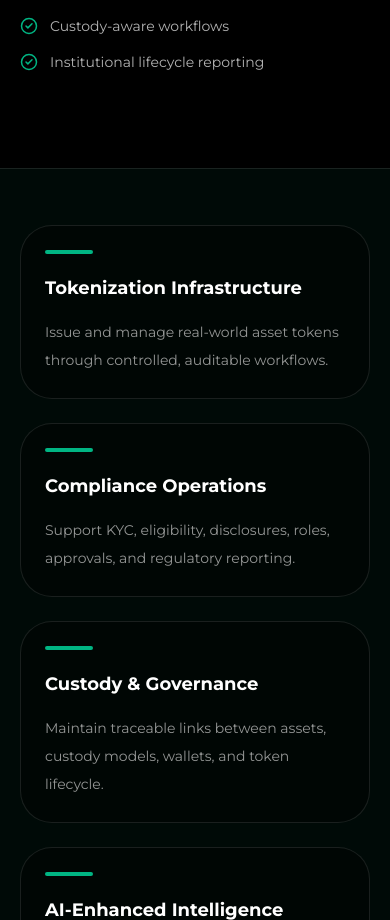
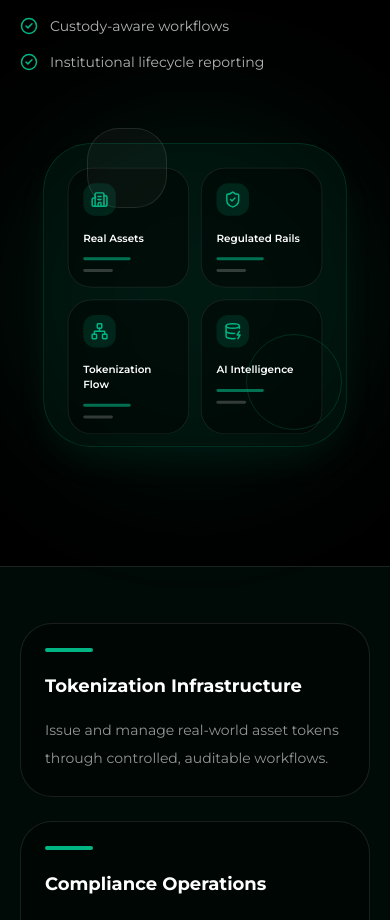
Before and after one commit to selmanpak/firstdata-website, a React (Vite) app: page /#/ in a window 390 px wide. Shown: the part 886-1806 px from the top of the page. Built offline with nearby package versions, Linux system fonts and the light colour scheme.

Commit message:
Add proper mobile layout for homepage hero visual

```diff
--- a/src/components/HeroVisual.tsx
+++ b/src/components/HeroVisual.tsx
@@ -3,10 +3,10 @@ import { Building2, DatabaseZap, Network, ShieldCheck } from "lucide-react";
 
 export function HeroVisual() {
   return (
-    <div className="relative hidden min-h-[520px] lg:block">
-      <div className="absolute right-0 top-8 h-[440px] w-[440px] rounded-full bg-[#00B583]/10 blur-3xl" />
+    <div className="relative mx-auto min-h-[350px] w-full max-w-[420px] overflow-visible lg:min-h-[520px] lg:max-w-none">
+      <div className="absolute left-1/2 top-1/2 h-[360px] w-[360px] -translate-x-1/2 -translate-y-1/2 rounded-full bg-[#00B583]/10 blur-3xl lg:right-0 lg:left-auto lg:top-8 lg:h-[440px] lg:w-[440px] lg:translate-x-0 lg:translate-y-0" />
 
-      <div className="absolute right-8 top-16 h-[410px] w-[410px] rounded-[4rem] border border-[#00B583]/25 bg-[#00291D]/30 p-8 shadow-2xl shadow-[#00B583]/10">
+      <div className="absolute left-1/2 top-1/2 h-[410px] w-[410px] -translate-x-1/2 -translate-y-1/2 scale-[0.74] rounded-[4rem] border border-[#00B583]/25 bg-[#00291D]/30 p-8 shadow-2xl shadow-[#00B583]/10 sm:scale-[0.82] lg:left-auto lg:right-8 lg:top-16 lg:translate-x-0 lg:translate-y-0 lg:scale-100">
         <div className="grid h-full grid-cols-2 gap-4">
           <VisualCard icon={<Building2 />} title="Real Assets" />
           <VisualCard icon={<ShieldCheck />} title="Regulated Rails" />
@@ -15,8 +15,8 @@ export function HeroVisual() {
         </div>
       </div>
 
-      <div className="absolute right-52 top-4 h-24 w-24 rounded-[2rem] border border-white/10 bg-white/[0.03]" />
-      <div className="absolute bottom-12 right-0 h-28 w-28 rounded-full border border-[#00B583]/20" />
+      <div className="absolute right-[58%] top-2 h-20 w-20 rounded-[2rem] border border-white/10 bg-white/[0.03] lg:right-52 lg:top-4 lg:h-24 lg:w-24" />
+      <div className="absolute bottom-10 right-[8%] h-24 w-24 rounded-full border border-[#00B583]/20 lg:bottom-12 lg:right-0 lg:h-28 lg:w-28" />
     </div>
   );
 }
```
